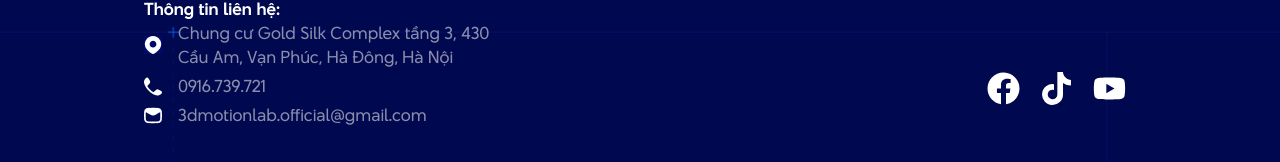
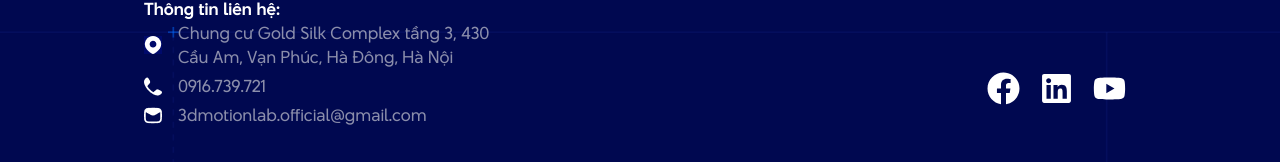
Before and after one commit to Quynh4/3dmotionlab, a React (Create React App) app: page /quan-ly in a window 1280 px wide. Shown: the part 1070-1232 px from the top of the page. Built offline with nearby package versions, Linux system fonts and the light colour scheme.

Commit message:
change tvc & icon

```diff
--- a/src/components/common-cpn/Footer.jsx
+++ b/src/components/common-cpn/Footer.jsx
@@ -1,6 +1,6 @@
 import React from "react";
 import ContactInfo from "../ui/ContactInfo";
-import { FaFacebook, FaTiktok, FaYoutube } from "react-icons/fa";
+import { FaFacebook, FaLinkedin, FaYoutube } from "react-icons/fa";
 import { HashLink } from "react-router-hash-link";
 
 const Footer = () => {
@@ -20,8 +20,8 @@ const Footer = () => {
 								<FaFacebook size={33} color="white" />
 							</HashLink>
 
-							<HashLink to="https://www.tiktok.com/@becuu_non">
-								<FaTiktok size={33} color="white" />
+							<HashLink to="https://www.linkedin.com/company/3d-motion-lab/?viewAsMember=true">
+								<FaLinkedin size={33} color="white" />
 							</HashLink>
 
 							<HashLink to="https://www.youtube.com/@3DMotionLabOfficial">
```
Also changed, not shown: src/assets/images/tvc.png.
